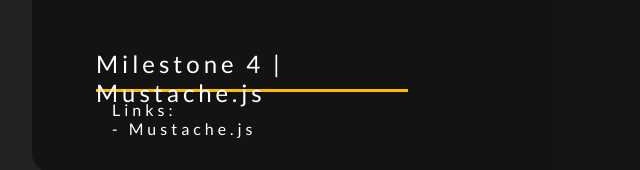
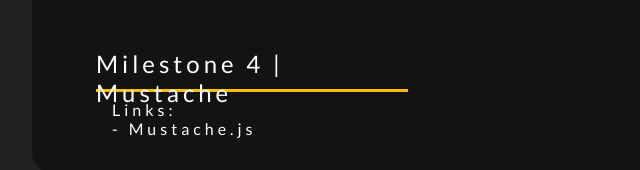
Before and after one commit to Nelson-Guerra-Tech/IT-4302-ADV-WEB, a plain HTML site: page index.html in a window 1280 px wide. Shown: the part 1751-1921 px from the top of the page, 208-848 px from the left. Drawn offline with Linux system fonts and the light colour scheme; a script that the page names is missing; a web font is replaced by a local one.

Commit message:
Update index.html

```diff
--- a/index.html
+++ b/index.html
@@ -86,7 +86,7 @@
                 </div>
                 <div class="milestone1">
                     <div class="links">
-                        <h2>Milestone 4 | Mustache.js</h2>
+                        <h2>Milestone 4 | Mustache</h2>
                         <p>Links:</p>
  <a class="books" target="_blank" href="https://it-nelson-guerra.github.io/Mustache.js/">- Mustache.js</a>
                     </div>
```
